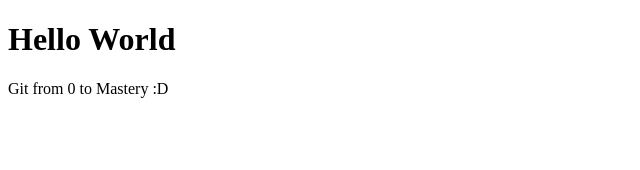
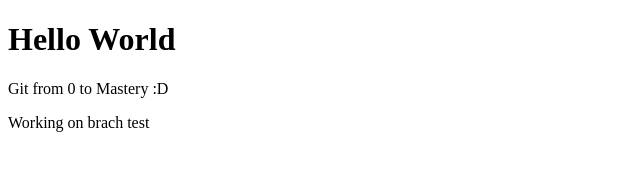
Before and after one commit to EncryptedAsimov/Practice-GIT, a plain HTML site: page index.html in a window 1280 px wide. Shown: the whole page, without its empty margins (0-640 px from the left). Drawn offline with Linux system fonts and the light colour scheme.

Commit message:
Change from brach test

```diff
--- a/index.html
+++ b/index.html
@@ -8,5 +8,8 @@
 <body>
     <h1>Hello World</h1>
     <p>Git from 0 to Mastery :D</p>
+    <section>
+        <p>Working on brach test</p>
+    </section>
 </body>
 </html>
```
